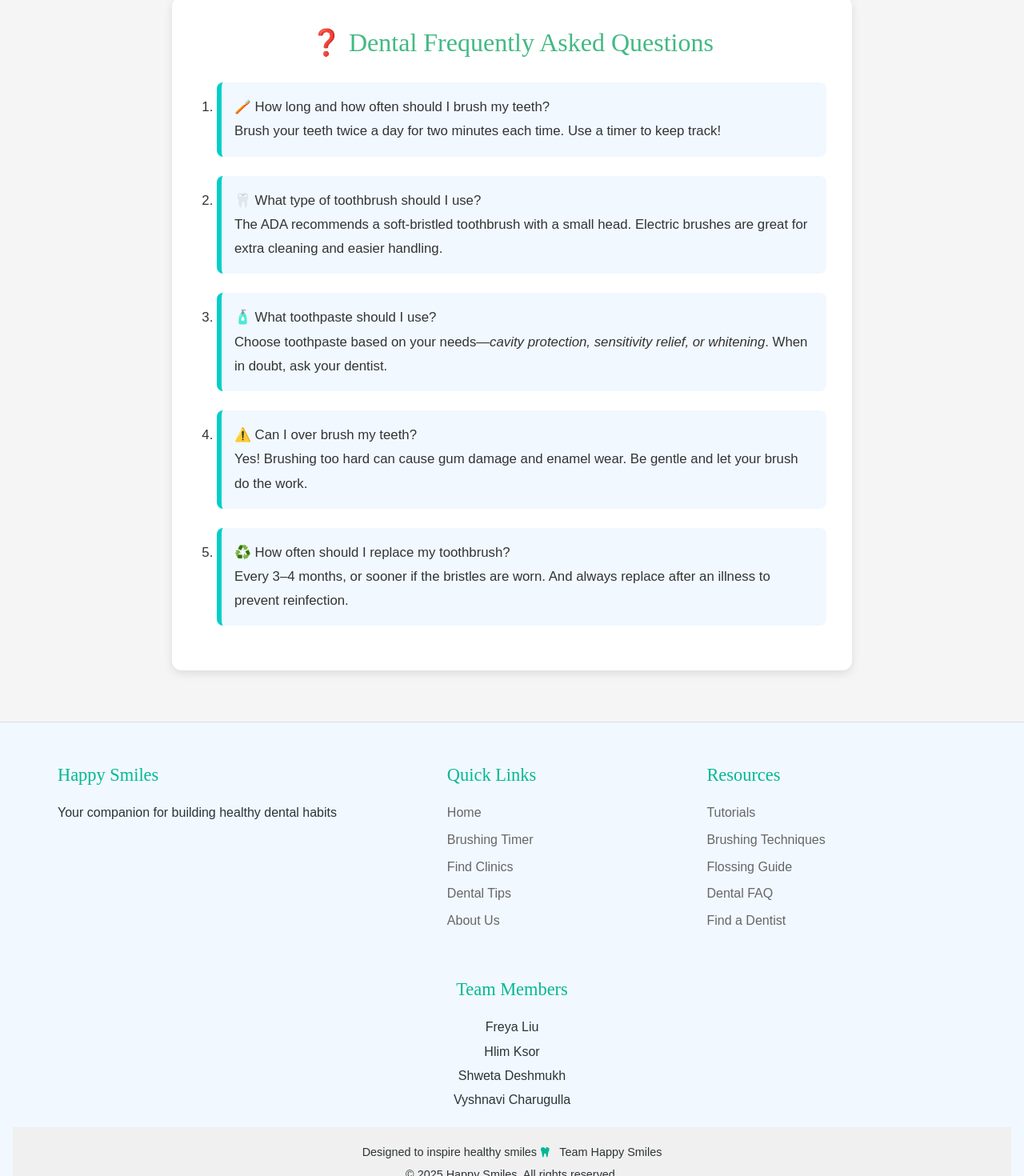
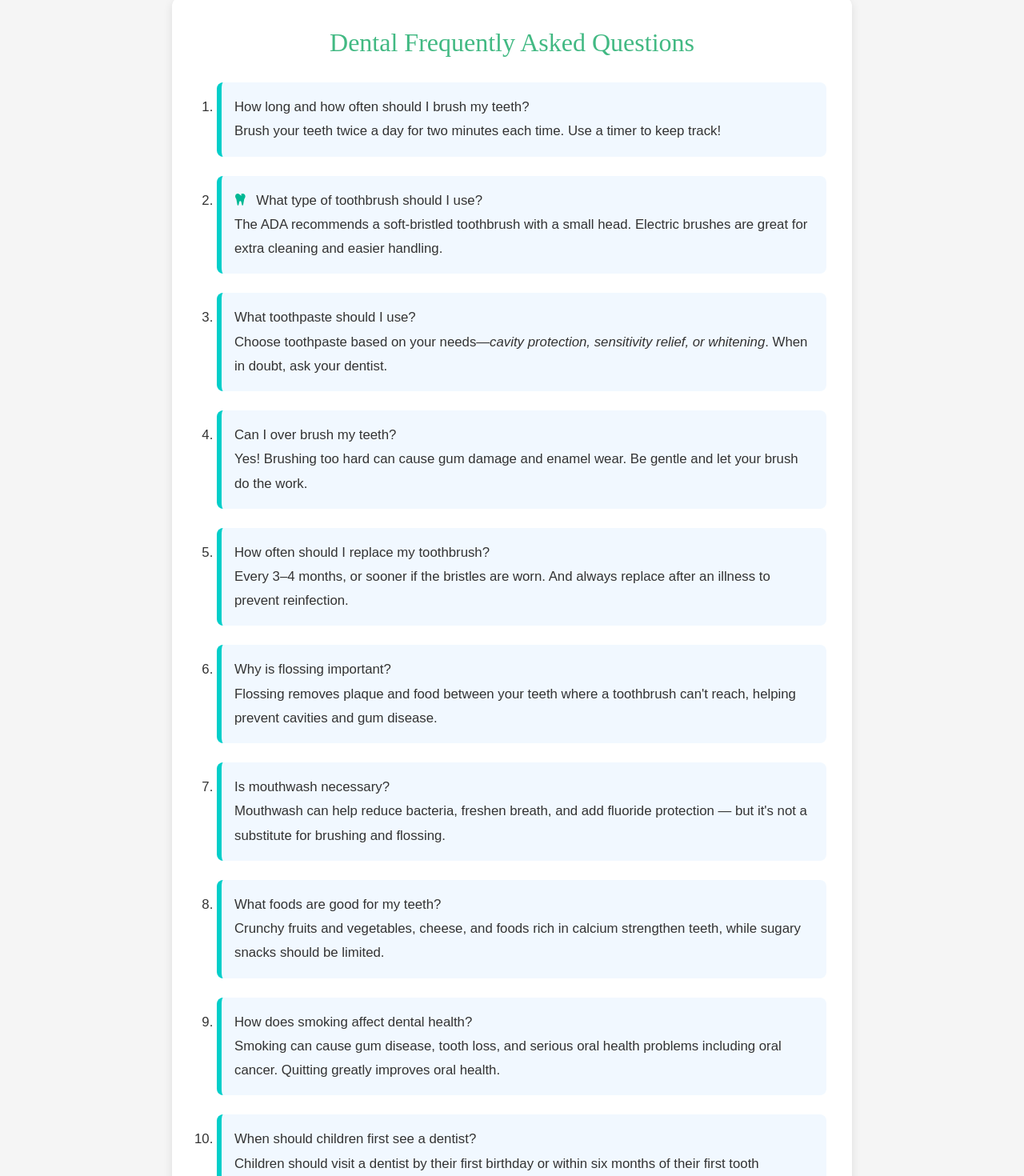
Before and after one commit to Happy-smiles-UNC/happy-smiles, a Vue app: page /faq in a window 1280 px wide. Shown: the part 160-1630 px from the top of the page at 80% size. Built offline with nearby package versions, Linux system fonts and the light colour scheme; a small style sheet from the web is missing; what highcharts-vue would draw is missing.

Commit message:
Update DentalFAQ.vue

```diff
--- a/src/components/DentalFAQ.vue
+++ b/src/components/DentalFAQ.vue
@@ -1,33 +1,56 @@
 <template>
   <div class="faq-page">
-    <h2>❓ Dental Frequently Asked Questions</h2>
+    <h2><font-awesome-icon icon="fa-solid fa-question-circle" class="icon" /> Dental Frequently Asked Questions</h2>
     <div class="faq-list">
       <ol>
+        <!-- Original 5 FAQs -->
         <li>
-          <strong>🪥 How long and how often should I brush my teeth?</strong><br />
+          <strong><font-awesome-icon icon="fa-solid fa-toothbrush" class="icon" /> How long and how often should I brush my teeth?</strong><br />
           Brush your teeth <strong>twice a day for two minutes</strong> each time. Use a timer to keep track!
         </li>
         <li>
-          <strong>🦷 What type of toothbrush should I use?</strong><br />
+          <strong><font-awesome-icon icon="fa-solid fa-tooth" class="icon" /> What type of toothbrush should I use?</strong><br />
           The ADA recommends a <strong>soft-bristled toothbrush</strong> with a small head. Electric brushes are great for extra cleaning and easier handling.
         </li>
         <li>
-          <strong>🧴 What toothpaste should I use?</strong><br />
+          <strong><font-awesome-icon icon="fa-solid fa-pump-soap" class="icon" /> What toothpaste should I use?</strong><br />
           Choose toothpaste based on your needs—<em>cavity protection, sensitivity relief, or whitening</em>. When in doubt, ask your dentist.
         </li>
         <li>
-          <strong>⚠️ Can I over brush my teeth?</strong><br />
+          <strong><font-awesome-icon icon="fa-solid fa-triangle-exclamation" class="icon" /> Can I over brush my teeth?</strong><br />
           Yes! Brushing too hard can cause <strong>gum damage and enamel wear</strong>. Be gentle and let your brush do the work.
         </li>
         <li>
-          <strong>♻️ How often should I replace my toothbrush?</strong><br />
+          <strong><font-awesome-icon icon="fa-solid fa-recycle" class="icon" /> How often should I replace my toothbrush?</strong><br />
           Every 3–4 months, or sooner if the bristles are worn. And always replace after an illness to prevent reinfection.
         </li>
+
+        <!-- New 5 FAQs -->
+        <li>
+          <strong><font-awesome-icon icon="fa-solid fa-bolt" class="icon" /> Why is flossing important?</strong><br />
+          Flossing removes plaque and food between your teeth where a toothbrush can't reach, helping prevent cavities and gum disease.
+        </li>
+        <li>
+          <strong><font-awesome-icon icon="fa-solid fa-glass-water-droplet" class="icon" /> Is mouthwash necessary?</strong><br />
+          Mouthwash can help reduce bacteria, freshen breath, and add fluoride protection — but it's not a substitute for brushing and flossing.
+        </li>
+        <li>
+          <strong><font-awesome-icon icon="fa-solid fa-apple-whole" class="icon" /> What foods are good for my teeth?</strong><br />
+          Crunchy fruits and vegetables, cheese, and foods rich in calcium strengthen teeth, while sugary snacks should be limited.
+        </li>
+        <li>
+          <strong><font-awesome-icon icon="fa-solid fa-smoking-ban" class="icon" /> How does smoking affect dental health?</strong><br />
+          Smoking can cause gum disease, tooth loss, and serious oral health problems including oral cancer. Quitting greatly improves oral health.
+        </li>
+        <li>
+          <strong><font-awesome-icon icon="fa-solid fa-child" class="icon" /> When should children first see a dentist?</strong><br />
+          Children should visit a dentist by their first birthday or within six months of their first tooth erupting.
+        </li>
+
       </ol>
     </div>
   </div>
 </template>
-
 
 <script>
 export default {
@@ -69,4 +92,8 @@ h2 {
   font-size: 1.05rem;
 }
 
+.icon {
+  margin-right: 0.5rem;
+  color: #00b894;
+}
 </style>
```
